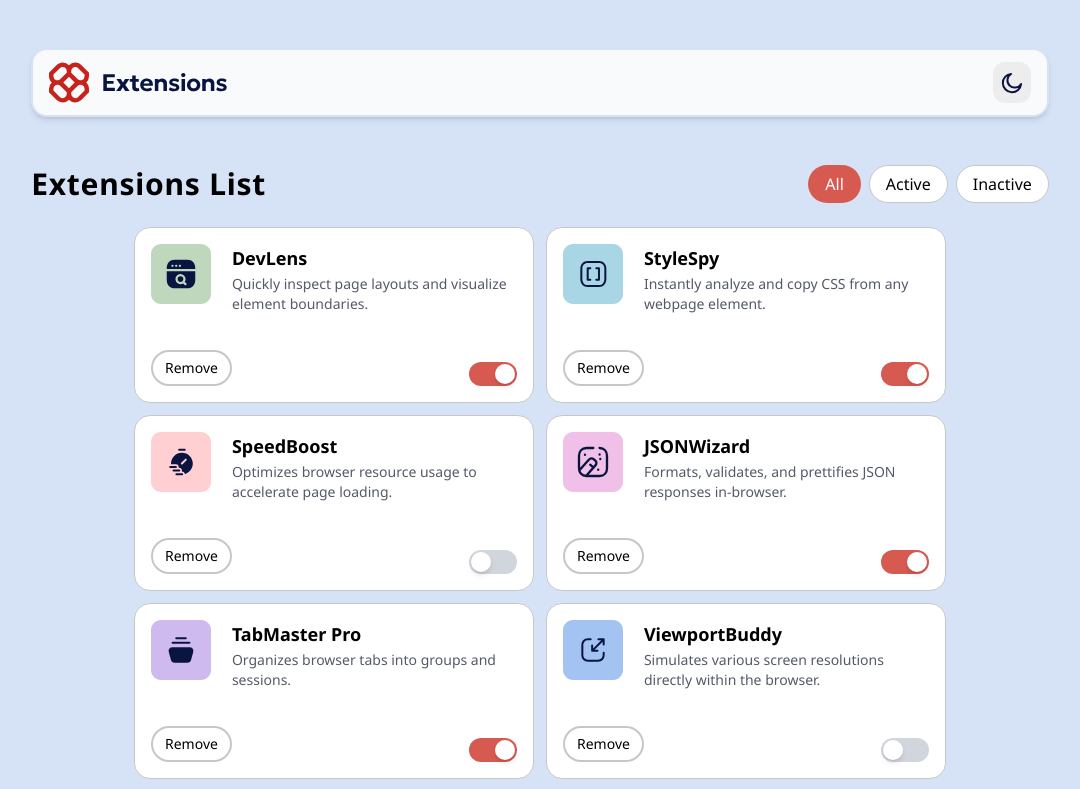
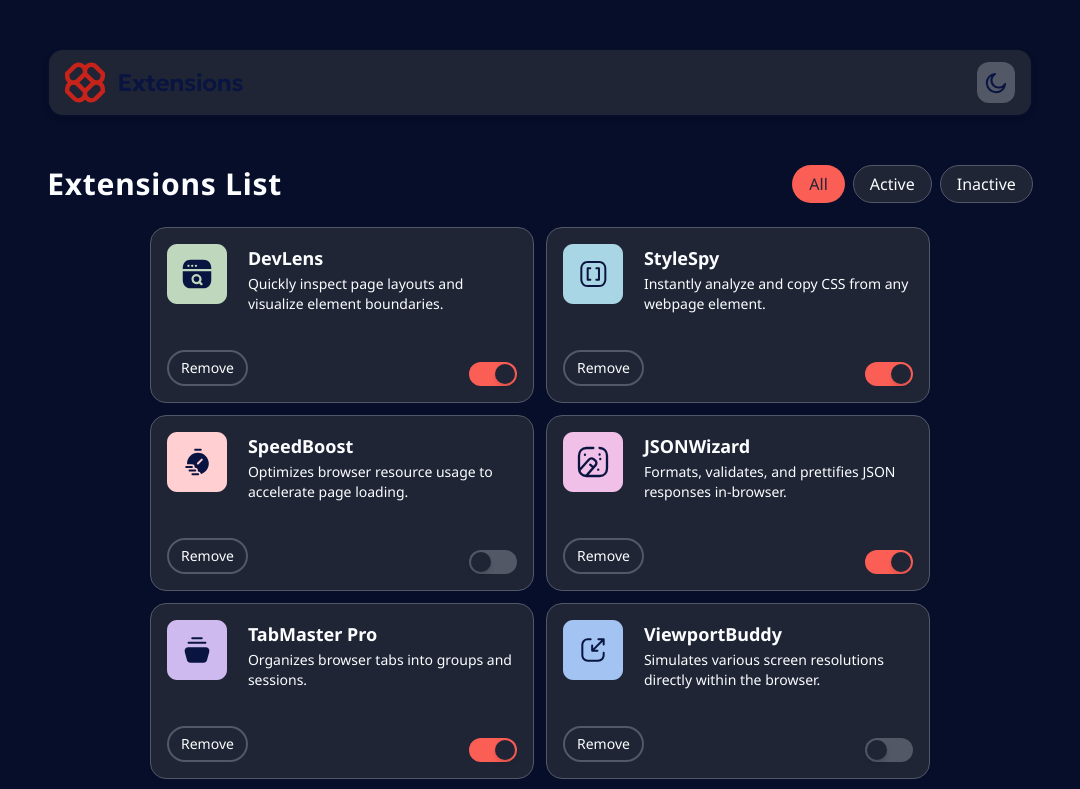
Before and after one commit to GADMuhammad/Browser-extension-manager-UI, a React (Vite) app: page / in a window 1280 px wide. Shown: the top 789 px of the page, without its empty margins (100-1180 px from the left). Built offline with nearby package versions, Linux system fonts and the light colour scheme.

Commit message:
dark mode

```diff
--- a/index.html
+++ b/index.html
@@ -1,5 +1,5 @@
 <!DOCTYPE html>
-<html lang="en">
+<html lang="en" class="dark">
   <head>
     <meta charset="UTF-8" />
     <!-- <link rel="icon" type="image/svg+xml" href="/vite.svg" /> -->
--- a/src/Buttons.jsx
+++ b/src/Buttons.jsx
@@ -2,9 +2,9 @@ const Buttons = ({ state, dispatch }) => {
   const buttonsStyle = (label) =>
     `${
       label === state.status
-        ? "bg-red-500 text-white border-transparent"
-        : "bg-white border-neutral-300"
-    } border-1 cursor-pointer hover:bg-red-500 hover:text-white hover:border-transparent transition-colors duration-300 border-solid rounded-4xl px-4 py-1.5`;
+        ? "bg-main-red text-header border-transparent"
+        : "bg-header border-btn-bg"
+    } border-1 cursor-pointer hover:bg-main-red hover:text-header hover:border-transparent transition-colors duration-300 border-solid rounded-4xl px-4 py-1.5`;
 
   return (
     <main className="mb-6 flex flex-wrap gap-10 justify-between items-center">
--- a/src/Extension.jsx
+++ b/src/Extension.jsx
@@ -24,15 +24,15 @@ const Extension = ({ title, icon, isChecked, description, dispatch }) => {
   };
 
   return (
-    <div className="w-[25rem] h-44 p-4 shadow-lime-400 grid grid-cols-[1fr_4fr] gap-x-0 items-start gap-3 justify-between rounded-2xl border-solid border-1 border-neutral-300 bg-white fade-in-up">
+    <div className="w-96 h-44 p-4 grid grid-cols-[1fr_4fr] gap-x-0 items-start gap-3 justify-between rounded-2xl border-solid border-1 border-btn-bg bg-header fade-in-up">
       <img src={icon} />
       <div className="justify-stretch">
         <h6 className="text-lg font-bold mb-0.5">{title}</h6>
-        <p className="text-neutral-600 text-sm">{description}</p>
+        <p className="text-sm">{description}</p>
       </div>
       <button
         onClick={alert}
-        className="text-sm px-3 py-1.5 rounded-full border-2 border-neutral-300 hover:border-transparent hover:bg-red-500 hover:text-white duration-300 transition-colors cursor-pointer mt-auto"
+        className="text-sm px-3 py-1.5 rounded-full border-2 border-btn-bg hover:border-transparent hover:bg-main-red hover:text-header duration-300 transition-colors cursor-pointer mt-auto"
       >
         Remove
       </button>
--- a/src/Header.jsx
+++ b/src/Header.jsx
@@ -1,17 +1,39 @@
+import { useEffect, useState } from "react";
+
 const Header = ({ state, dispatch }) => {
+  const [darkModeCase, setDarkModeCase] = useState(
+    !!JSON.parse(localStorage.getItem("darkModeCase"))
+  );
+
+  useEffect(() => {
+    darkModeCase && document.documentElement.classList.add("dark");
+  }, [darkModeCase]);
+
+  const toggleTheme = () => {
+    setDarkModeCase((prev) => !prev);
+    document.documentElement.classList.toggle("dark");
+    localStorage.setItem("darkModeCase", !darkModeCase);
+  };
+
   return (
-    <header className="bg-gray-50 shadow-md rounded-2xl border-neutral-200 border-2 border-solid flex gap-6 justify-between my-12 px-4 py-3">
+    <header className="bg-header shadow-md rounded-2xl border-border border-2 border-solid flex gap-6 justify-between my-12 px-4 py-3">
       <img src="/images/logo.svg" alt="LOGO" className="mr-auto" />
       <button
-        className={`bg-neutral-100 py-2 px-4 text-neutral-900 rounded-4xl cursor-pointer fade-in-up ${
+        className={`bg-btn-bg py-2 px-4 text-text rounded-4xl cursor-pointer fade-in-up ${
           state.displayedExtensions.length ? "hidden" : "block"
         }`}
         onClick={() => dispatch({ type: "Reset" })}
       >
         Reset all extensions
       </button>
-      <button className="bg-neutral-100 rounded-xl p-2 cursor-pointer">
-        <img src="/images/icon-moon.svg" alt="toggle dark mode" />
+      <button
+        onClick={() => toggleTheme()}
+        className="bg-btn-bg rounded-xl p-2 cursor-pointer"
+      >
+        <img
+          src={`/images/icon-${darkModeCase ? "sun" : "moon"}.svg`}
+          alt="toggle dark mode"
+        />
       </button>
     </header>
   );
--- a/src/Toggle.jsx
+++ b/src/Toggle.jsx
@@ -25,8 +25,8 @@ const Toggle = ({ title, isChecked, dispatch }) => {
         onChange={(e) => handleOnAndOff(e.target.checked)}
         className="peer sr-only"
       />
-      <div className="w-full h-full bg-gray-300 rounded-full peer-checked:bg-red-500 transition-colors duration-300" />
-      <div className="absolute left-0.5 top-0.5 w-5 h-5 bg-white rounded-full shadow-md transition-all duration-300 peer-checked:translate-x-6" />
+      <div className="w-full h-full bg-btn-bg rounded-full peer-checked:bg-main-red transition-colors duration-300" />
+      <div className="absolute left-0.5 top-0.5 w-5 h-5 bg-header rounded-full shadow-md transition-all duration-300 peer-checked:translate-x-6" />
     </label>
   );
 };
--- a/src/index.css
+++ b/src/index.css
@@ -1,47 +1,42 @@
 @import "tailwindcss";
 
-:root {
-  /* --color-neutral-0: #f9fcfd; */
-  --color-neutral-100: #ededed;
-  --color-neutral-200: #d6e3f7;
-  --color-neutral-300: #c7c7c7;
-  --color-neutral-600: #555a69;
-  --color-neutral-700: #2e3240;
-  --color-neutral-800: #1f2230;
-  --color-neutral-900: #111836;
-  --color-red-400: #f26b61;
-  --color-red-500: #d75a51;
-  --color-red-700: #ac3f38;
+@theme {
+  --color-header: #fcfdff;
+  --color-text: #000;
+  --color-border: #ecf5fc;
+  --color-btn-bg: #d1d5dc;
+  --color-main-red: #c5271b;
+}
+
+.dark {
+  --color-header: #1f2535;
+  --color-border: #070e2a;
+  --color-text: #fcfdff;
+  --color-btn-bg: #525866;
+  --color-main-red: #fb5e55;
 }
 
 body {
-  background-color: #d6e3f7;
+  background-color: var(--color-border);
   font-family: "Noto Sans";
+  color: var(--color-text);
   -webkit-user-select: none;
   -moz-user-select: none;
   -ms-user-select: none;
   user-select: none;
-  margin: auto 8.2rem;
+  margin: auto 9.2rem;
 }
 
 ::-webkit-scrollbar {
-  width: 7.5px;
-}
-::-webkit-scrollbar-track {
-  background-color: var(--color-neutral-200);
-}
-::-webkit-scrollbar-thumb {
-  background-color: var(--color-neutral-200);
+  display: none;
 }
 
 @-webkit-keyframes fadeInUp {
   0% {
     opacity: 0;
-    transform: translateY(20px);
   }
   100% {
     opacity: 1;
-    transform: translateY(0);
   }
 }
 
```
Also changed, not shown: public/images/favicon-32x32.png (deleted).
